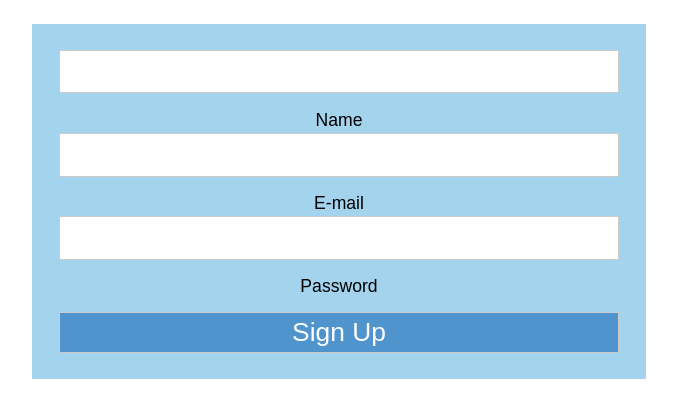
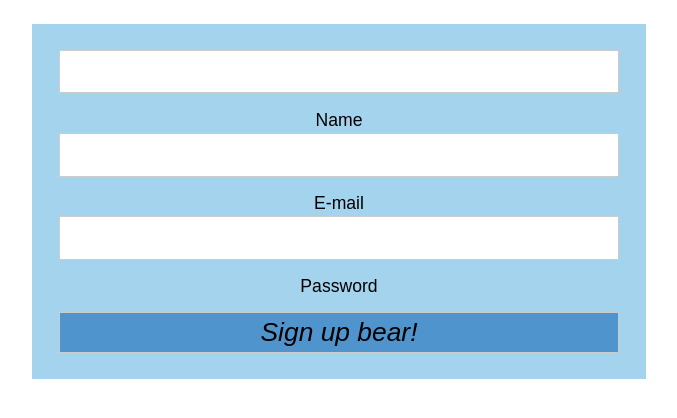
Before and after one commit to marissagodwin/exercise-1, a plain HTML site: page index.html in a window 1280 px wide. Shown: the part 126-544 px from the top of the page, without its empty margins (301-978 px from the left). Drawn offline with Linux system fonts and the light colour scheme; some icons are missing.

Commit message:
added button

```diff
--- a/css/main.css
+++ b/css/main.css
@@ -102,7 +102,7 @@ img {
     padding: 0.2em 0.5em;
     width: 100%;
     background-color: #4F94CD;
-    color: white;
+    color: black;
 }
 
 .explain {
--- a/index.html
+++ b/index.html
@@ -8,6 +8,7 @@
   <link href="css/grid.css" rel="stylesheet">
   <link href="css/typography.css" rel="stylesheet">
   <link href="css/main.css" rel="stylesheet">
+  <link href="https://file.myfontastic.com/65GfecxNwy8DcSsfHxGbYK/icons.css" rel="stylesheet">
 </head>
 <body>
 
@@ -45,7 +46,7 @@
    </div>
 
   <div class="center">
-    <button type="submit" class="tera button gutter">Sign Up</button>
+    <button type="submit" class="tera button gutter">  <i class="icon-bear">Sign up bear!</i>  </button>
   </div>
 
     </form>
```
